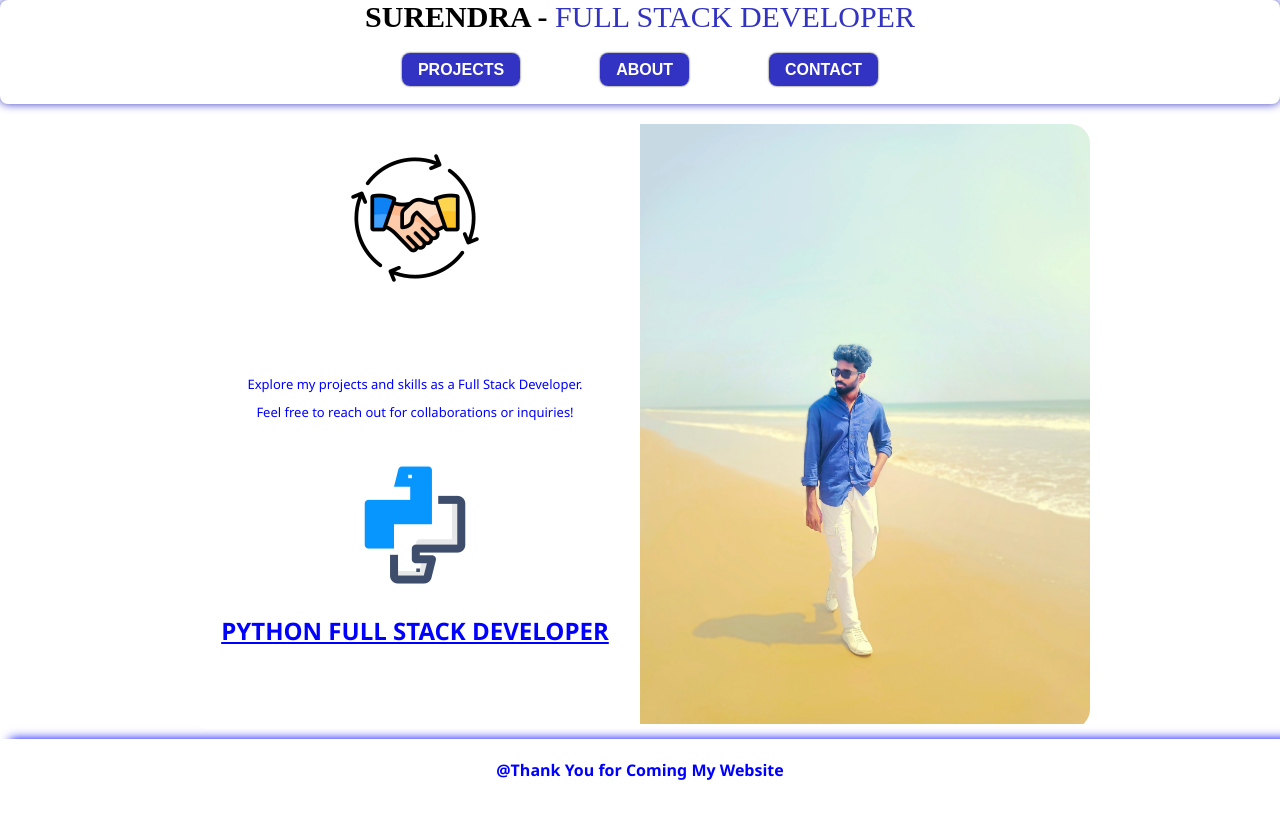
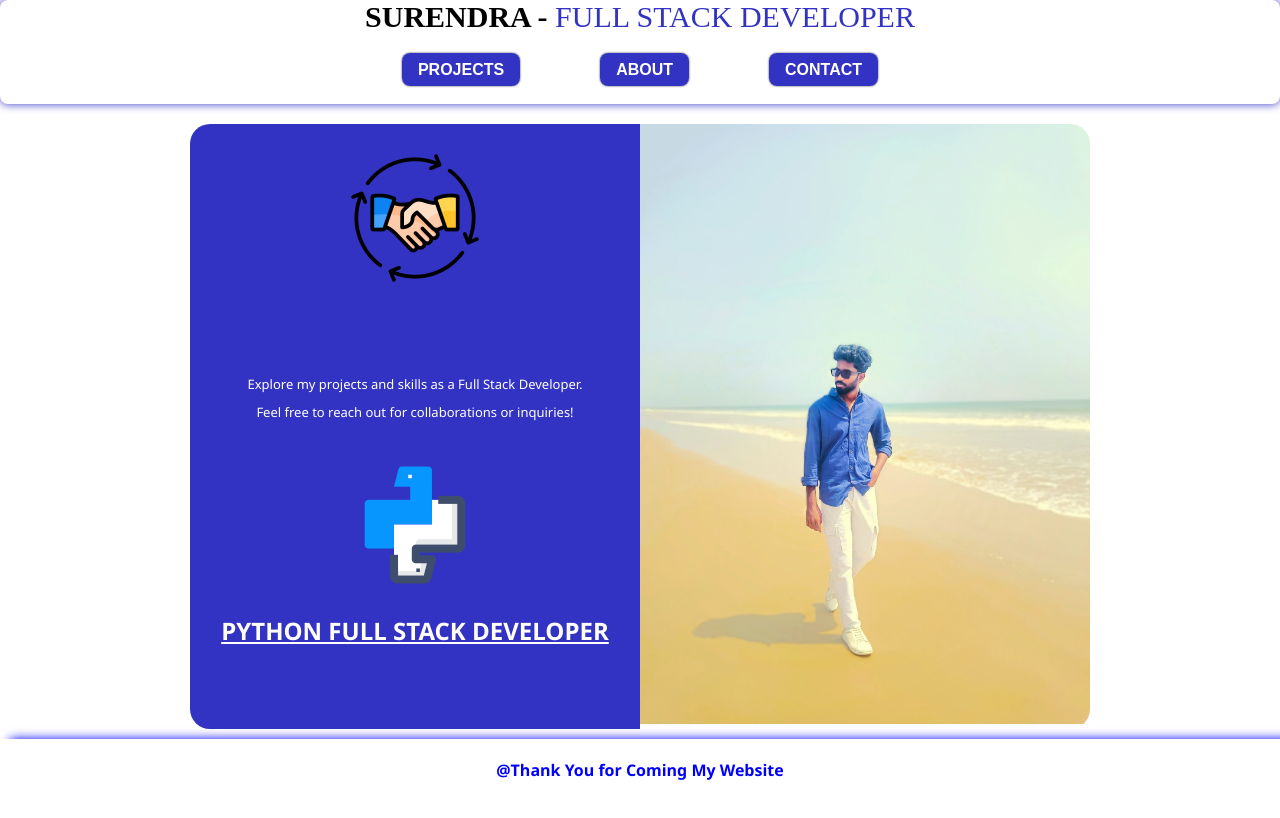
Before and after one commit to Surendra-Babu17/protofolio, a plain HTML site: page index.html in a window 1280 px wide. Drawn offline with Linux system fonts and the light colour scheme.

Commit message:
Update style.css

```diff
--- a/style.css
+++ b/style.css
@@ -81,8 +81,8 @@ nav.links {
     text-align: center;
 }
 .left{
-    background-color: white;
-    color: blue;
+    background-color:  rgb(51, 51, 195);;
+    color: white;
     padding: 10px;
     width: 70%;
     text-align: center;
```
